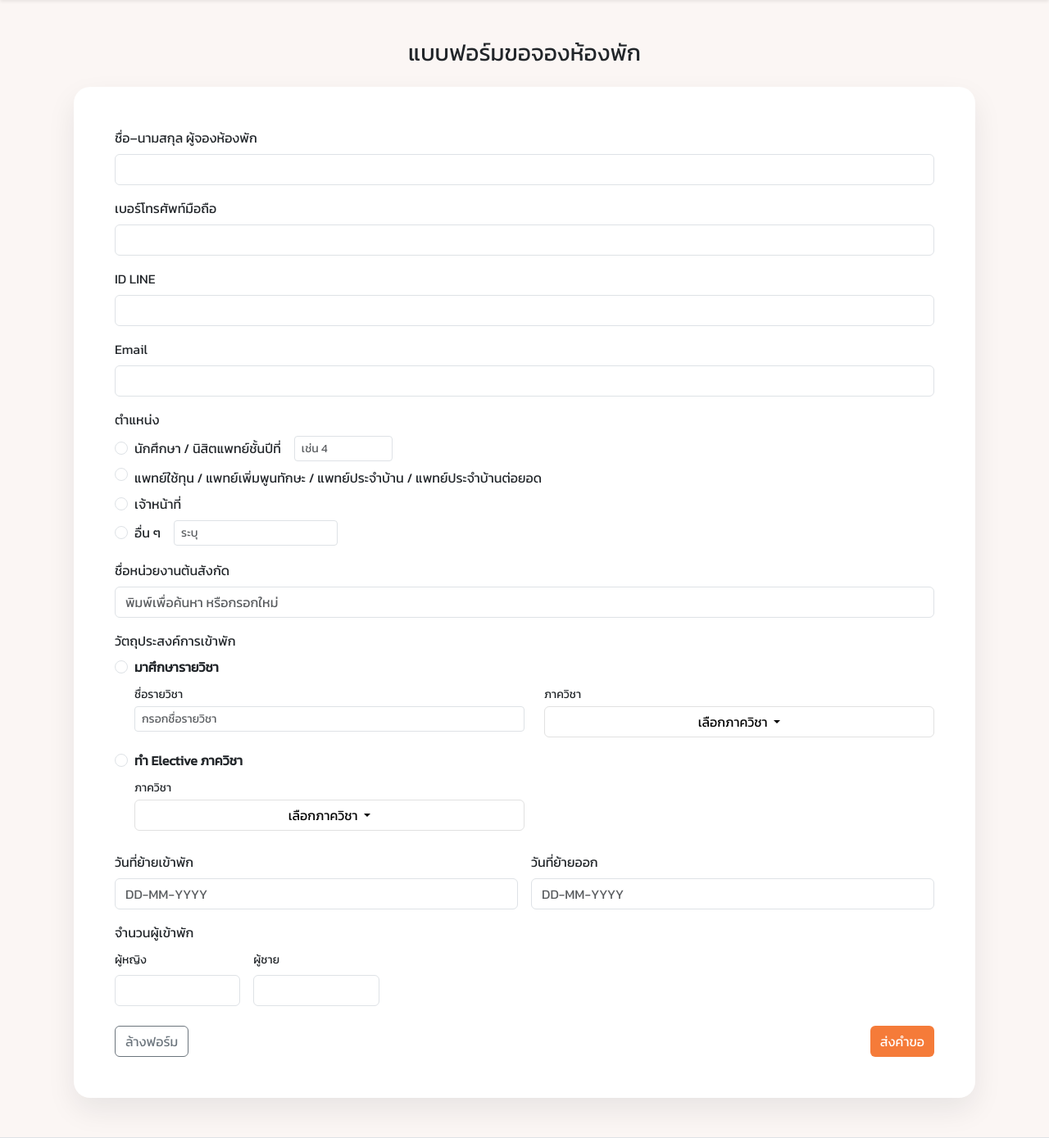
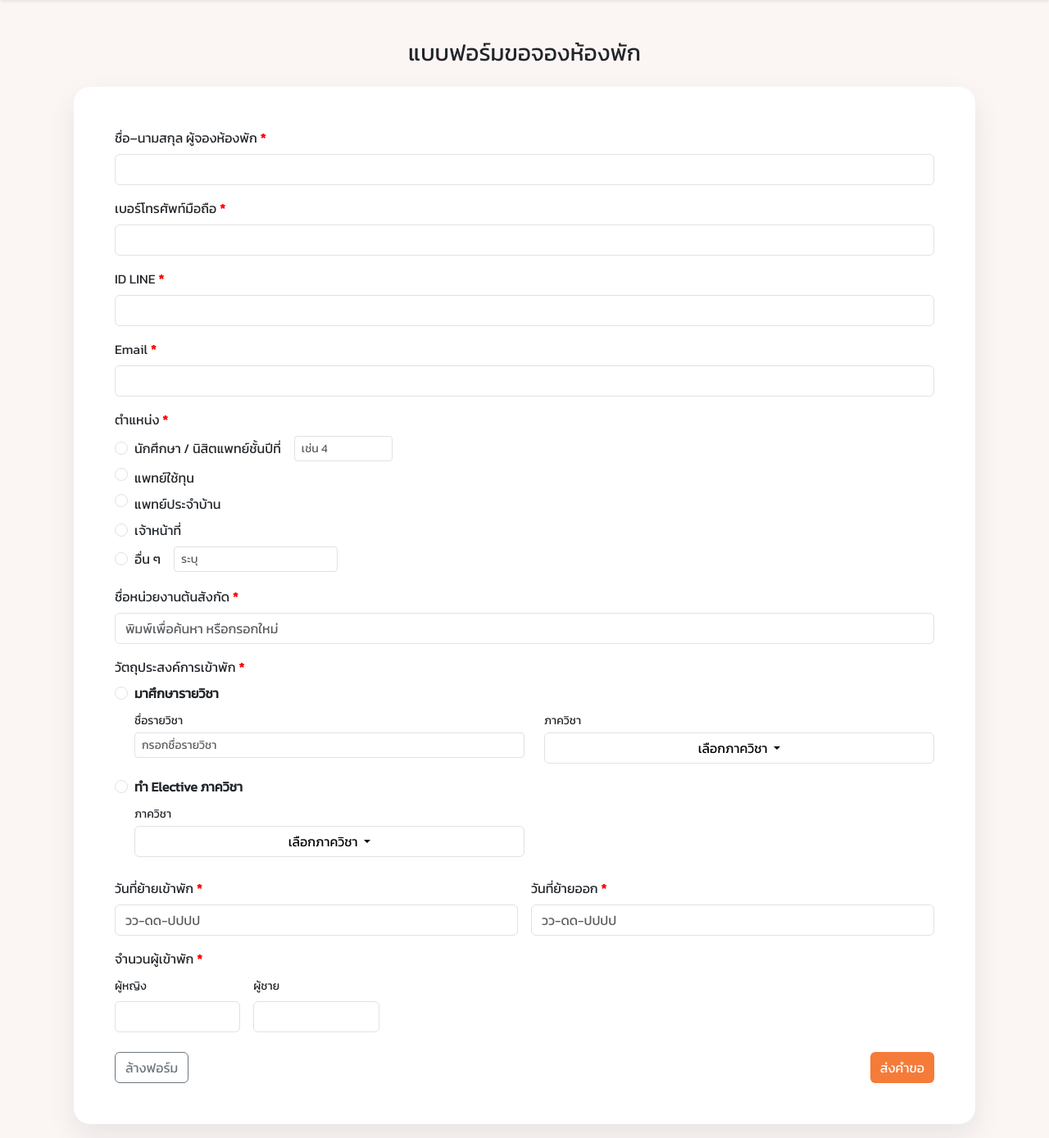
Before and after one commit to Nareerat-65/booking_room, a PHP site: page /u_booking.php in a window 1280 px wide. Shown: the part 112-1501 px from the top of the page at 82% size. Run offline with PHP 8.4, Linux system fonts and the light colour scheme; some libraries are stand-ins or nearby versions.

Commit message:
ฟอร์มเสร็จละ

```diff
--- a/admin/ad_requests.php
+++ b/admin/ad_requests.php
@@ -19,8 +19,10 @@ function formatPosition(array $row): string
             $year = isset($row['student_year']) && $row['student_year'] !== ''
                 ? $row['student_year'] : '–';
             return "นักศึกษา/นิสิตแพทย์ชั้นปีที่ {$year}";
-        case 'doctor':
-            return 'แพทย์ใช้ทุน/แพทย์เพิ่มพูนทักษะ/แพทย์ประจำบ้าน/แพทย์ประจำบ้านต่อยอด';
+        case 'intern':
+            return 'แพทย์ใช้ทุน';
+        case 'resident':
+            return 'แพทย์ประจำบ้าน';
         case 'staff':
             return 'เจ้าหน้าที่';
         case 'other':
--- a/assets/css/user/u_booking.css
+++ b/assets/css/user/u_booking.css
@@ -38,3 +38,9 @@
     color: #F57B39;
     border: 1px solid #F57B39;
 }
+label.required::after,
+legend.required::after {
+    content: " *";
+    color: red;
+    font-weight: bold;
+}
--- a/assets/js/user/u_booking.js
+++ b/assets/js/user/u_booking.js
@@ -16,16 +16,20 @@ document.querySelectorAll('.dropdown').forEach(drop => {
 });
 
 const today = new Date();
+today.setHours(0, 0, 0, 0);
+
+const minCheckIn = new Date(today);
+minCheckIn.setDate(minCheckIn.getDate() + 14);
 
 // datepicker ช่องวันเข้า
 $('#checkInDate').datepicker({
     format: 'dd-mm-yyyy',
     autoclose: true,
-    startDate: today
+    startDate: minCheckIn,
+    language: 'th',
+    thaiyear: true
 }).on('changeDate', function (e) {
     const start = e.date; // วันที่ย้ายเข้า
-
-    // อัปเดตให้วันออกเลือกได้ไม่น้อยกว่าวันเข้า
     $('#checkOutDate').datepicker('setStartDate', start);
 
     // ถ้าตอนนี้มีค่าในช่องวันออก แล้ว < วันเข้า ให้ดันขึ้นมาเท่ากับวันเข้า
@@ -39,7 +43,9 @@ $('#checkInDate').datepicker({
 $('#checkOutDate').datepicker({
     format: 'dd-mm-yyyy',
     autoclose: true,
-    startDate: today
+    startDate: minCheckIn,
+    language: 'th',
+    thaiyear: true
 });
 
 // ===== ส่งฟอร์มแบบ AJAX + SweetAlert2 =====
--- a/user/u_booking.php
+++ b/user/u_booking.php
@@ -22,29 +22,29 @@ $activeMenu = 'booking';
             <form id="bookingForm" method="post" action="u_booking_process.php">
                 <!-- ชื่อ-นามสกุล, เบอร์, ID LINE, Email -->
                 <div class="mb-3">
-                    <label for="fullName" class="form-label">ชื่อ–นามสกุล ผู้จองห้องพัก</label>
+                    <label for="fullName" class="form-label required">ชื่อ–นามสกุล ผู้จองห้องพัก</label>
                     <input type="text" class="form-control" id="fullName" name="fullName" required />
                 </div>
 
                 <div class="mb-3">
-                    <label for="phone" class="form-label">เบอร์โทรศัพท์มือถือ</label>
+                    <label for="phone" class="form-label required">เบอร์โทรศัพท์มือถือ</label>
                     <input type="tel" class="form-control" id="phone" name="phone"
                         maxlength="10" inputmode="numeric" pattern="[0-9]{10}" required>
                 </div>
 
                 <div class="mb-3">
-                    <label for="lineId" class="form-label">ID LINE</label>
+                    <label for="lineId" class="form-label required">ID LINE</label>
                     <input type="text" class="form-control" id="lineId" name="lineId" required />
                 </div>
 
                 <div class="mb-3">
-                    <label for="email" class="form-label">Email</label>
+                    <label for="email" class="form-label required">Email</label>
                     <input type="email" class="form-control" id="email" name="email" required />
                 </div>
 
                 <!-- ตำแหน่ง -->
                 <fieldset class="mb-3">
-                    <legend class="fs-6">ตำแหน่ง</legend>
+                    <legend class="fs-6 required">ตำแหน่ง</legend>
 
                     <div class="form-check mb-2 d-flex align-items-center gap-2">
                         <input
@@ -70,10 +70,22 @@ $activeMenu = 'booking';
                             class="form-check-input mt-0"
                             type="radio"
                             name="position"
-                            id="positionDoctor"
-                            value="doctor" />
-                        <label class="form-check-label me-2" for="positionDoctor">
-                            แพทย์ใช้ทุน / แพทย์เพิ่มพูนทักษะ / แพทย์ประจำบ้าน / แพทย์ประจำบ้านต่อยอด
+                            id="positionIntern"
+                            value="intern" />
+                        <label class="form-check-label me-2" for="positionIntern">
+                            แพทย์ใช้ทุน
+                        </label>
+                    </div>
+
+                    <div class="form-check mb-2">
+                        <input
+                            class="form-check-input mt-0"
+                            type="radio"
+                            name="position"
+                            id="positionResident"
+                            value="resident" />
+                        <label class="form-check-label me-2" for="positionResident">
+                            แพทย์ประจำบ้าน
                         </label>
                     </div>
 
@@ -109,7 +121,7 @@ $activeMenu = 'booking';
                 </fieldset>
                 <!-- หน่วยงานต้นสังกัด -->
                 <div class="mb-3">
-                    <label for="department" class="form-label">ชื่อหน่วยงานต้นสังกัด</label>
+                    <label for="department" class="form-label required">ชื่อหน่วยงานต้นสังกัด</label>
                     <input
                         class="form-control"
                         list="departmentList"
@@ -127,7 +139,7 @@ $activeMenu = 'booking';
                 </div>
                 <!-- วัตถุประสงค์ -->
                 <fieldset class="mb-4">
-                    <legend class="fs-6">วัตถุประสงค์การเข้าพัก</legend>
+                    <legend class="fs-6 required">วัตถุประสงค์การเข้าพัก</legend>
 
                     <div class="form-check mb-3">
                         <input class="form-check-input" type="radio" name="purpose" id="purposeStudy" value="study" required>
@@ -204,17 +216,17 @@ $activeMenu = 'booking';
                 <!-- ช่วงวันที่เข้าพัก -->
                 <div class="row g-3 mb-3" id="dateRangePicker">
                     <div class="col-md-6">
-                        <label for="checkInDate" class="form-label">วันที่ย้ายเข้าพัก</label>
-                        <input type="text" class="form-control date start" id="checkInDate" name="checkInDate" required placeholder="DD-MM-YYYY" />
+                        <label for="checkInDate" class="form-label required">วันที่ย้ายเข้าพัก</label>
+                        <input type="text" class="form-control date start" id="checkInDate" name="checkInDate" required placeholder="วว-ดด-ปปปป" />
                     </div>
                     <div class="col-md-6">
-                        <label for="checkOutDate" class="form-label">วันที่ย้ายออก</label>
-                        <input type="text" class="form-control date end" id="checkOutDate" name="checkOutDate" required placeholder="DD-MM-YYYY" />
+                        <label for="checkOutDate" class="form-label required">วันที่ย้ายออก</label>
+                        <input type="text" class="form-control date end" id="checkOutDate" name="checkOutDate" required placeholder="วว-ดด-ปปปป" />
                     </div>
                 </div>
                 <!-- จำนวนผู้เข้าพัก -->
                 <div class="mb-4">
-                    <label class="form-label">จำนวนผู้เข้าพัก</label>
+                    <label class="form-label required">จำนวนผู้เข้าพัก</label>
                     <div class="row g-3">
                         <div class="col-md-2 col-sm-4">
                             <label for="womanCount" class="form-label small">ผู้หญิง</label>
@@ -241,6 +253,7 @@ $activeMenu = 'booking';
 
     <script src="https://cdnjs.cloudflare.com/ajax/libs/jquery/3.6.0/jquery.min.js"></script>
     <script src="https://cdnjs.cloudflare.com/ajax/libs/bootstrap-datepicker/1.9.0/js/bootstrap-datepicker.min.js"></script>
+    <script src="https://cdnjs.cloudflare.com/ajax/libs/bootstrap-datepicker/1.9.0/locales/bootstrap-datepicker.th.min.js"></script>
     <script src="https://cdnjs.cloudflare.com/ajax/libs/datepair.js/0.2.2/jquery.datepair.min.js"></script>
     <script src="https://cdn.jsdelivr.net/npm/bootstrap@5.3.8/dist/js/bootstrap.bundle.min.js" integrity="sha384-FKyoEForCGlyvwx9Hj09JcYn3nv7wiPVlz7YYwJrWVcXK/BmnVDxM+D2scQbITxI" crossorigin="anonymous"></script>
     <script src="https://cdn.jsdelivr.net/npm/sweetalert2@11"></script>
```
Also changed, not shown: user/u_upload_document.php (added).
